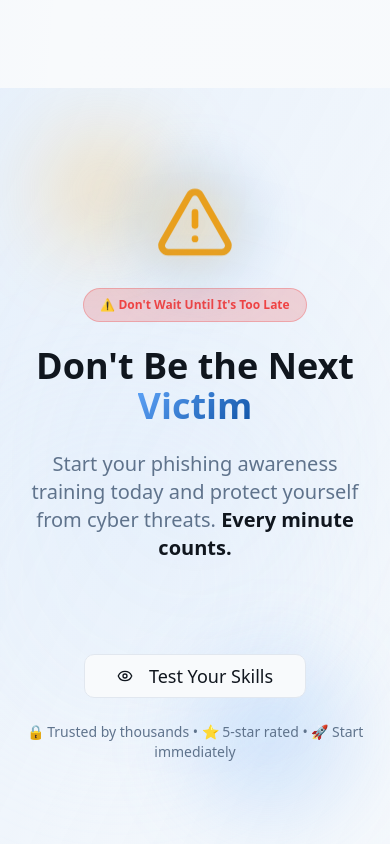
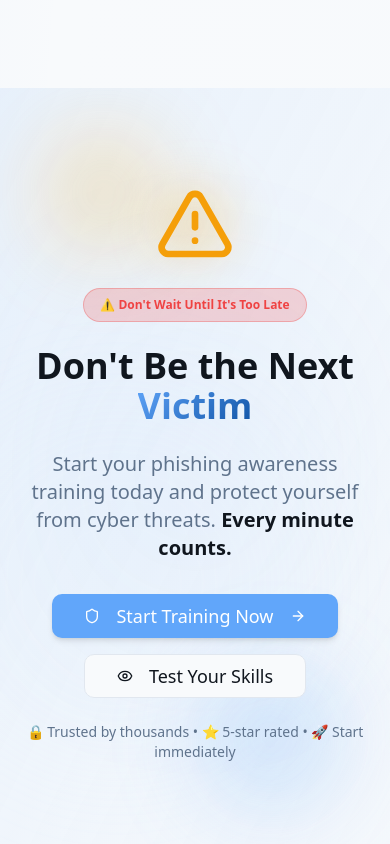
Before and after one commit to zebgenai/phishing-awareness, a React (Vite) app: page / in a window 390 px wide. Shown: the part 4058-4902 px from the top of the page. Built offline with nearby package versions, Linux system fonts and the light colour scheme.

Commit message:
Remove animations from home page
Remove animations from the "Don't Be the Next Victim" section on the home page.

```diff
--- a/src/pages/Home.tsx
+++ b/src/pages/Home.tsx
@@ -251,47 +251,47 @@ const Home = () => {
       {/* Enhanced CTA Section */}
       <section className="py-24 bg-gradient-to-br from-primary/10 via-primary/5 to-accent/10 relative overflow-hidden">
         <div className="absolute inset-0 bg-gradient-glow blur-3xl opacity-20"></div>
-        <div className="absolute top-10 left-10 w-32 h-32 bg-warning/20 rounded-full blur-2xl animate-float"></div>
-        <div className="absolute bottom-10 right-10 w-40 h-40 bg-primary/20 rounded-full blur-2xl animate-float" style={{animationDelay: "1s"}}></div>
+        <div className="absolute top-10 left-10 w-32 h-32 bg-warning/20 rounded-full blur-2xl"></div>
+        <div className="absolute bottom-10 right-10 w-40 h-40 bg-primary/20 rounded-full blur-2xl"></div>
 
         <div className="relative z-10 max-w-4xl mx-auto px-4 sm:px-6 lg:px-8 text-center">
-          <div className="animate-fade-in">
+          <div>
             <div className="flex justify-center mb-6">
               <div className="relative">
-                <AlertTriangle className="h-20 w-20 text-warning animate-float" />
-                <div className="absolute inset-0 h-20 w-20 bg-warning/20 rounded-full blur-xl animate-glow"></div>
+                <AlertTriangle className="h-20 w-20 text-warning" />
+                <div className="absolute inset-0 h-20 w-20 bg-warning/20 rounded-full blur-xl"></div>
               </div>
             </div>
 
-            <Badge className="mb-6 px-4 py-2 bg-destructive/20 text-destructive border-destructive/30 animate-scale-in">
+            <Badge className="mb-6 px-4 py-2 bg-destructive/20 text-destructive border-destructive/30">
               ⚠️ Don't Wait Until It's Too Late
             </Badge>
 
-            <h2 className="text-4xl md:text-5xl font-bold text-foreground mb-6 animate-fade-in" style={{animationDelay: "0.2s"}}>
+            <h2 className="text-4xl md:text-5xl font-bold text-foreground mb-6">
               Don't Be the Next <span className="gradient-text text-destructive">Victim</span>
             </h2>
-            <p className="text-xl text-muted-foreground mb-8 max-w-2xl mx-auto animate-fade-in" style={{animationDelay: "0.4s"}}>
+            <p className="text-xl text-muted-foreground mb-8 max-w-2xl mx-auto">
               Start your phishing awareness training today and protect yourself from cyber threats.
               <span className="font-semibold text-foreground"> Every minute counts.</span>
             </p>
 
-            <div className="flex flex-col sm:flex-row gap-4 justify-center animate-scale-in" style={{animationDelay: "0.6s"}}>
+            <div className="flex flex-col sm:flex-row gap-4 justify-center">
               <Link to="/learn">
-                <Button size="lg" className="px-8 py-4 text-lg hover:shadow-neon transition-all duration-500 group animate-shimmer">
-                  <Shield className="h-6 w-6 mr-2 group-hover:scale-110 transition-transform duration-300" />
+                <Button size="lg" className="px-8 py-4 text-lg group">
+                  <Shield className="h-6 w-6 mr-2" />
                   Start Training Now
-                  <ArrowRight className="h-6 w-6 ml-2 group-hover:translate-x-1 transition-transform duration-300" />
+                  <ArrowRight className="h-6 w-6 ml-2" />
                 </Button>
               </Link>
               <Link to="/email-check">
-                <Button variant="outline" size="lg" className="px-8 py-4 text-lg hover:shadow-elevated transition-all duration-300 group">
-                  <Eye className="h-6 w-6 mr-2 group-hover:scale-110 transition-transform duration-300" />
+                <Button variant="outline" size="lg" className="px-8 py-4 text-lg group">
+                  <Eye className="h-6 w-6 mr-2" />
                   Test Your Skills
                 </Button>
               </Link>
             </div>
 
-            <p className="text-sm text-muted-foreground mt-6 animate-fade-in" style={{animationDelay: "0.8s"}}>
+            <p className="text-sm text-muted-foreground mt-6">
               🔒 Trusted by thousands • ⭐ 5-star rated • 🚀 Start immediately
             </p>
           </div>
```
